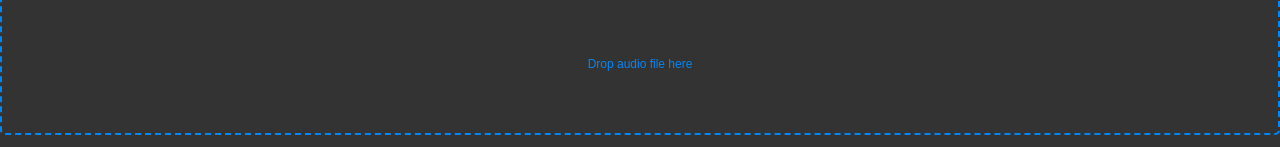
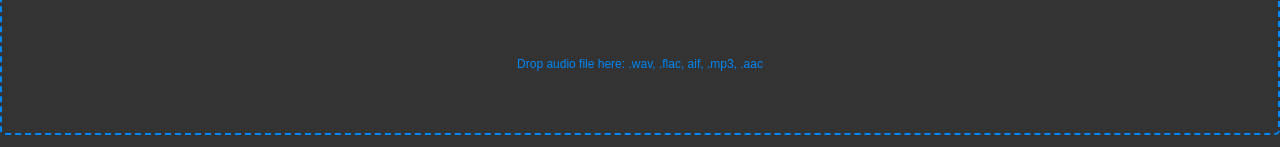
Before and after one commit to AbdulShabazz/TTS_SpectrumAnalyzer, a plain HTML site: page SpectrumAnalyzer.html in a window 1280 px wide. Shown: the part 815-962 px from the top of the page. Drawn offline with Linux system fonts and the light colour scheme.

Commit message:
Update SpectrumAnalyzer.html

```diff
--- a/SpectrumAnalyzer.html
+++ b/SpectrumAnalyzer.html
@@ -23,7 +23,11 @@
         Your browser does not support the audio element.
     </audio>
     <div id="drop_zone">
-        <p id="original_text">Drop audio file here</p>
+        <p id="original_text">Drop audio file here:
+        <!--Supported audio formats-->
+        <span id="supported_formats">.wav, .flac, aif, .mp3, .aac</span>
+
+        </p>
         <p id="success_message">SUCCESS</p>
     </div>
 
```
